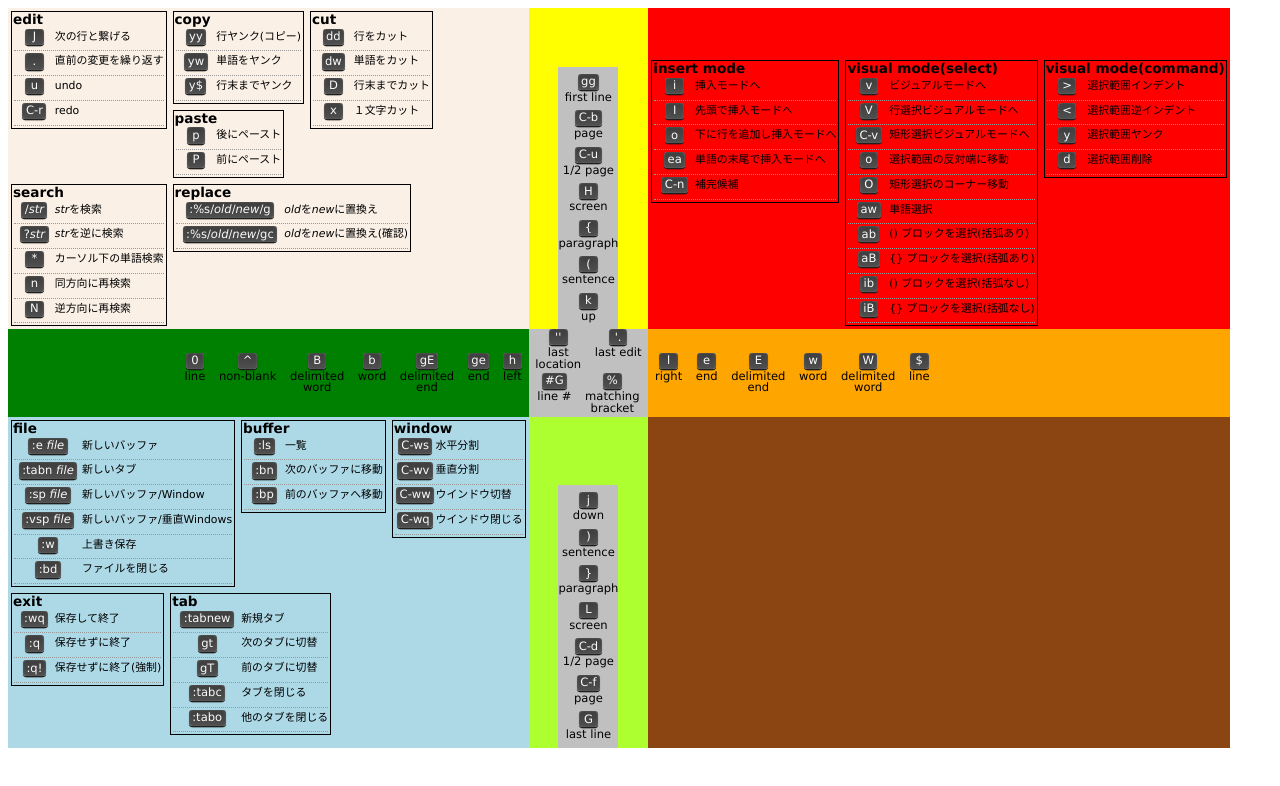
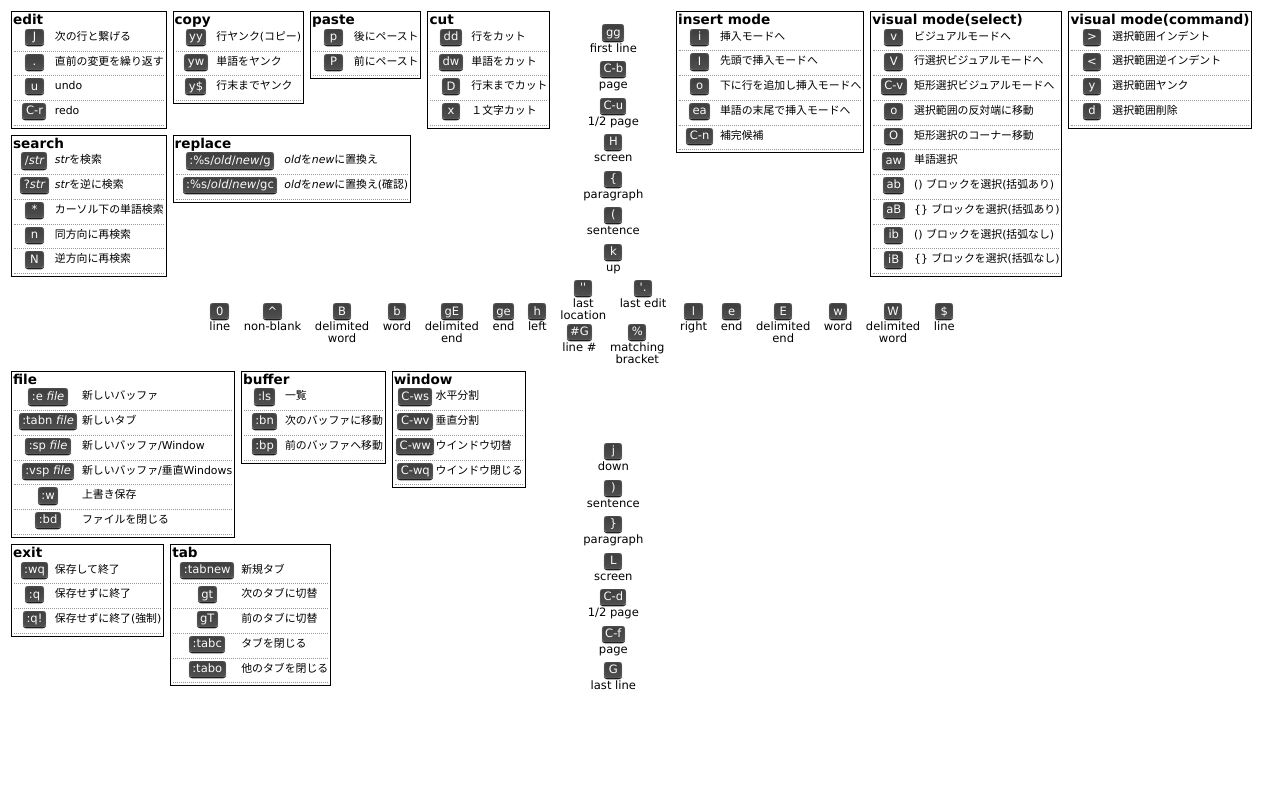
Before and after one commit to cozy-code/vim-sheet, a plain HTML site: page vimcheat.html in a window 1280 px wide. Drawn offline with Linux system fonts and the light colour scheme.

Commit message:
clear color

```diff
--- a/vimcheat.html
+++ b/vimcheat.html
@@ -16,28 +16,28 @@
         }
         #leftTop{
             display : table-cell;
-            background-color: #faf0e6;
+            //background-color: #faf0e6;
         }
 
         #midTop{
             display : table-cell;
-            background-color: yellow;
+            //background-color: yellow;
             vertical-align: bottom;
             text-align: center;
         }
         #midTop div{
             display:inline-block;
             margin: 0 auto;
-            background-color: silver;
+            //background-color: silver;
         }
 
         #rightTop{
             display : table-cell;
-            background-color:red;
+            //background-color:red;
         }
         #leftMid{
             display : table-cell;
-            background-color:green;
+            //background-color:green;
             vertical-align: middle;
         }
         #leftMid div{
@@ -45,37 +45,37 @@
         }
         #midMid{
             display : table-cell;
-            background-color: gray;
+            //background-color: gray;
             vertical-align: middle;
             text-align: center;
         }
         #midMid div{
             display:inline-block;
             margin: 0 auto;
-            background-color: silver;
+            //background-color: silver;
         }
         #rightMid{
             display : table-cell;
-            background-color: orange;
+            //background-color: orange;
             vertical-align: middle;
         }
         #leftBottom{
             display : table-cell;
-              background-color: lightblue;
+            //background-color: lightblue;
         }
         #midBottom{
             display : table-cell;
-              background-color: greenyellow;
+            //background-color: greenyellow;
             text-align: center;
         }
         #midBottom div{
             display: inline-block;
             margin: 0 auto;
-            background-color: silver;
+            //background-color: silver;
         }
         #rightBottom{
             display : table-cell;
-            background-color: saddlebrown;
+            //background-color: saddlebrown;
         }
         div.block dl{
             display: block;
@@ -199,18 +199,16 @@
                         <dl><dt><kbd>u</kbd></dt><dd>undo</dd></dl>
                         <dl><dt><kbd>C-r</kbd></dt><dd>redo</dd></dl>
                     </div>
-                    <div style="float:left">
                     <div class="keylist">
                         <h2>copy</h2>
                         <dl><dt><kbd>yy</kbd></dt><dd>行ヤンク(コピー)</dd></dl>
                         <dl><dt><kbd>yw</kbd></dt><dd>単語をヤンク</dd></dl>
                         <dl><dt><kbd>y$</kbd></dt><dd>行末までヤンク</dd></dl>
                     </div>
-                        <div class="keylist noleft">
+                    <div class="keylist">
                         <h2>paste</h2>
                         <dl><dt><kbd>p</kbd></dt><dd>後にペースト</dd></dl>
                         <dl><dt><kbd>P</kbd></dt><dd>前にペースト</dd></dl>
-                        </div>
                     </div>
                     <div class="keylist">
                         <h2>cut</h2>
@@ -219,9 +217,7 @@
                         <dl><dt><kbd>D</kbd></dt><dd>行末までカット</dd></dl>
                         <dl><dt><kbd>x</kbd></dt><dd>１文字カット</dd></dl>
                     </div>
-                </div>
-                <div class="noleft">
-                    <div class="keylist">
+                    <div class="keylist noleft">
                         <h2>search</h2>
                         <dl><dt><kbd>/<i>str</i></kbd></dt><dd><i>str</i>を検索</dd></dl>
                         <dl><dt><kbd>?<i>str</i></kbd></dt><dd><i>str</i>を逆に検索</dd></dl>
```
Lines whose indentation alone changed are shown as unchanged.
